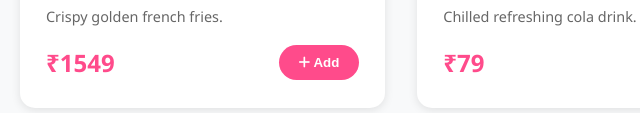
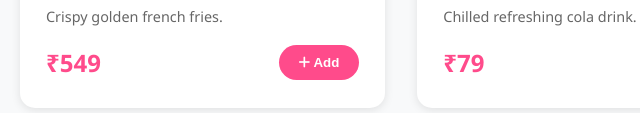
Before and after one commit to swatiriya/devops-ca, a website: page menu.html in a window 1280 px wide. Shown: the part 687-800 px from the top of the page, 40-680 px from the left. Drawn offline with Linux system fonts and the light colour scheme.

Commit message:
Updated French Fries price

```diff
--- a/menu.html
+++ b/menu.html
@@ -71,7 +71,7 @@
                         <h3>French Fries</h3>
                         <p>Crispy golden french fries.</p>
                         <div class="menu-item-footer">
-                            <span class="menu-item-price">₹1549</span>
+                            <span class="menu-item-price">₹549</span>
                             <button class="add-to-cart-btn">
                                 <i class="fas fa-plus"></i> Add
                             </button>
```
